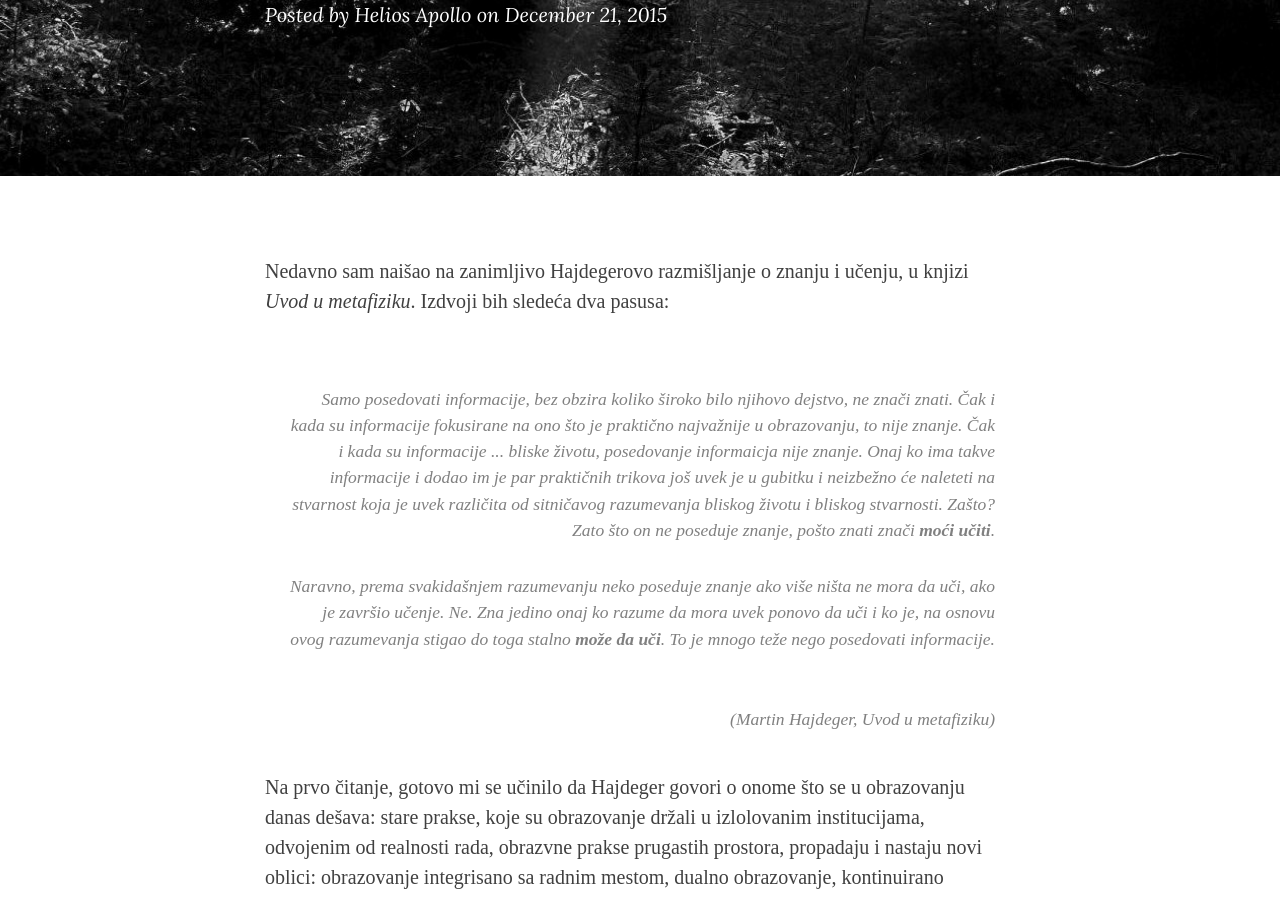
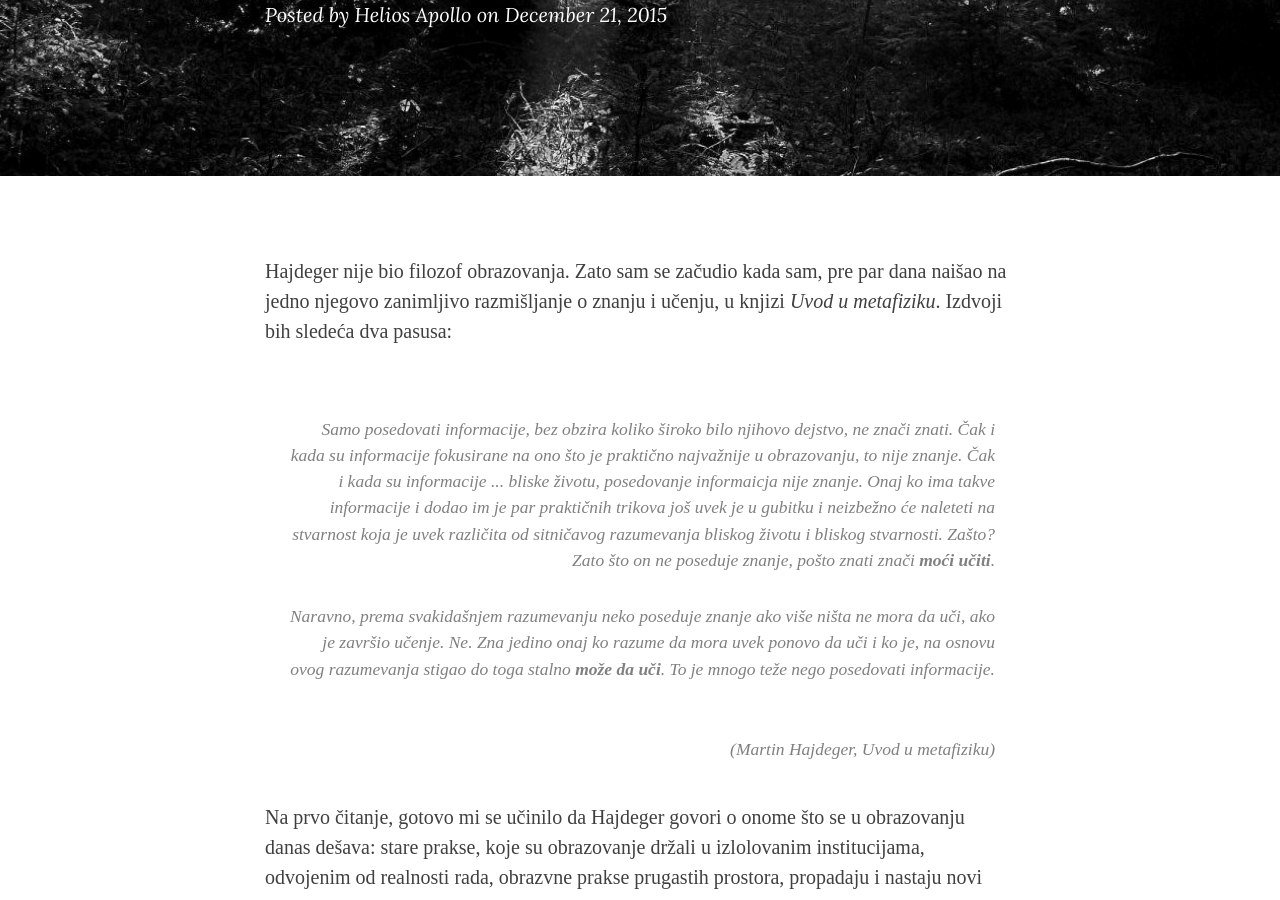
Before and after one commit to helios-apollo/helios-apollo.github.io, a Jekyll site: the page built from _posts/2015-12-21-Hajdeger-o-obrazovanju.markdown, in a window 1280 px wide and 900 px high, scrolled down 333 px. Built offline with Jekyll 4.4.1, drawn with Linux system fonts in a browser that asks for light colours; nearby versions of some CDN libraries.

Commit message:
first blog post

```diff
--- a/_posts/2015-12-21-Hajdeger-o-obrazovanju.markdown
+++ b/_posts/2015-12-21-Hajdeger-o-obrazovanju.markdown
@@ -7,7 +7,7 @@ author:     "Helios Apollo"
 header-img: "img/post-bg-01.jpg"
 ---
 
-<p>Nedavno sam naišao na zanimljivo Hajdegerovo razmišljanje o znanju i učenju, u knjizi <em>Uvod u metafiziku</em>. Izdvoji bih sledeća dva pasusa:</p>
+<p>Hajdeger nije bio filozof obrazovanja. Zato sam se začudio kada sam, pre par dana naišao na jedno njegovo zanimljivo razmišljanje o znanju i učenju, u knjizi <em>Uvod u metafiziku</em>. Izdvoji bih sledeća dva pasusa:</p>
 <blockquote><p>Samo posedovati informacije, bez obzira koliko široko bilo njihovo dejstvo, ne znači znati. Čak i kada su informacije fokusirane na ono što je praktično najvažnije u obrazovanju, to nije znanje. Čak i kada su informacije ... bliske životu, posedovanje informaicja nije znanje. Onaj ko ima takve informacije i dodao im je par praktičnih trikova još uvek je u gubitku i neizbežno će naleteti na stvarnost koja je uvek različita od sitničavog razumevanja bliskog životu i bliskog stvarnosti. Zašto? Zato što on ne poseduje znanje, pošto znati znači <strong>moći učiti</strong>. </p>
 <p>Naravno, prema svakidašnjem razumevanju neko poseduje znanje ako više ništa ne mora da uči, ako je završio učenje. Ne. Zna jedino onaj ko razume da mora uvek ponovo da uči i ko je, na osnovu ovog razumevanja stigao do toga stalno <strong>može da uči</strong>. To je mnogo teže nego posedovati informacije.</p>
 <br/>(Martin Hajdeger, Uvod u metafiziku)</blockquote>
```
